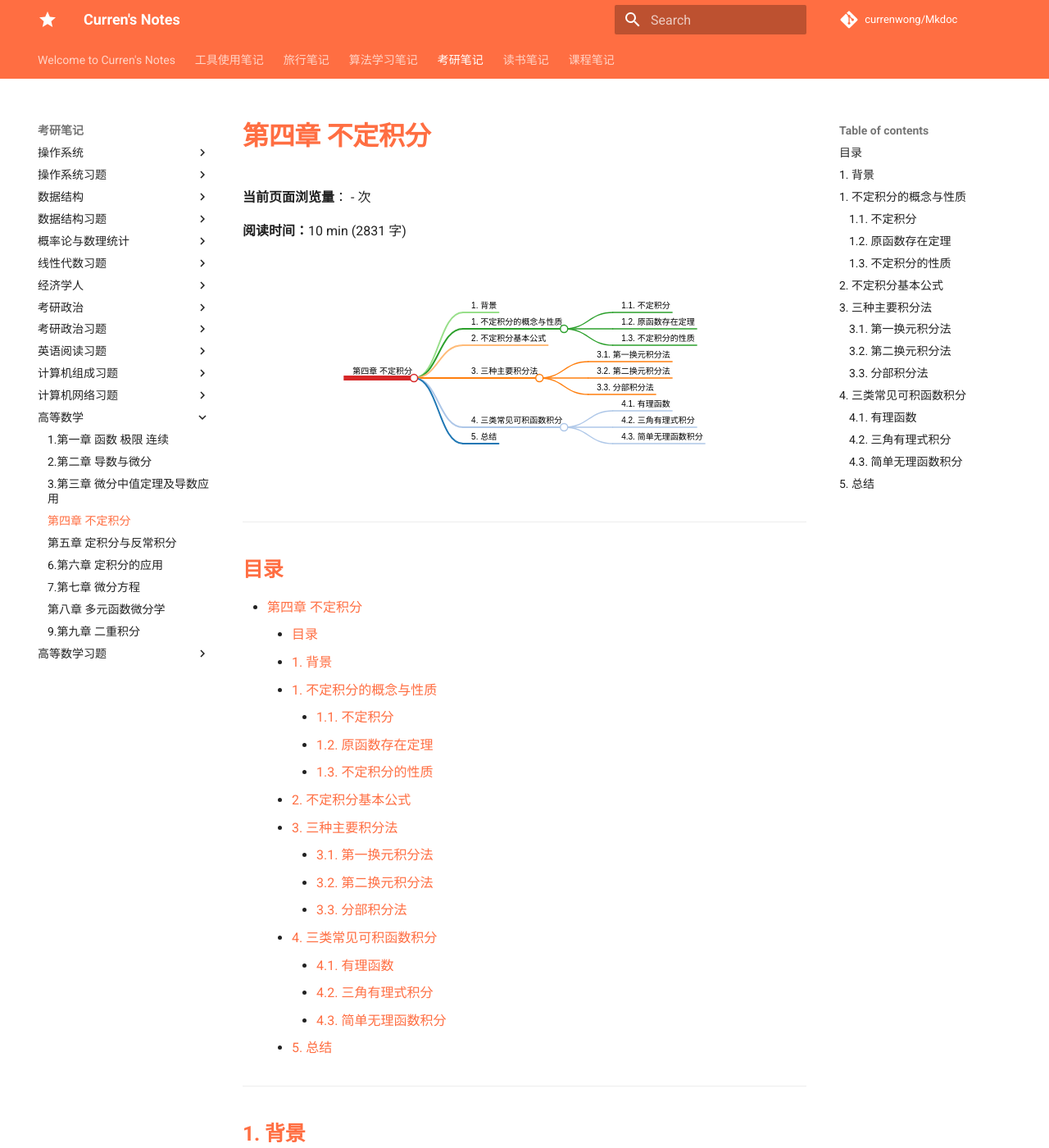
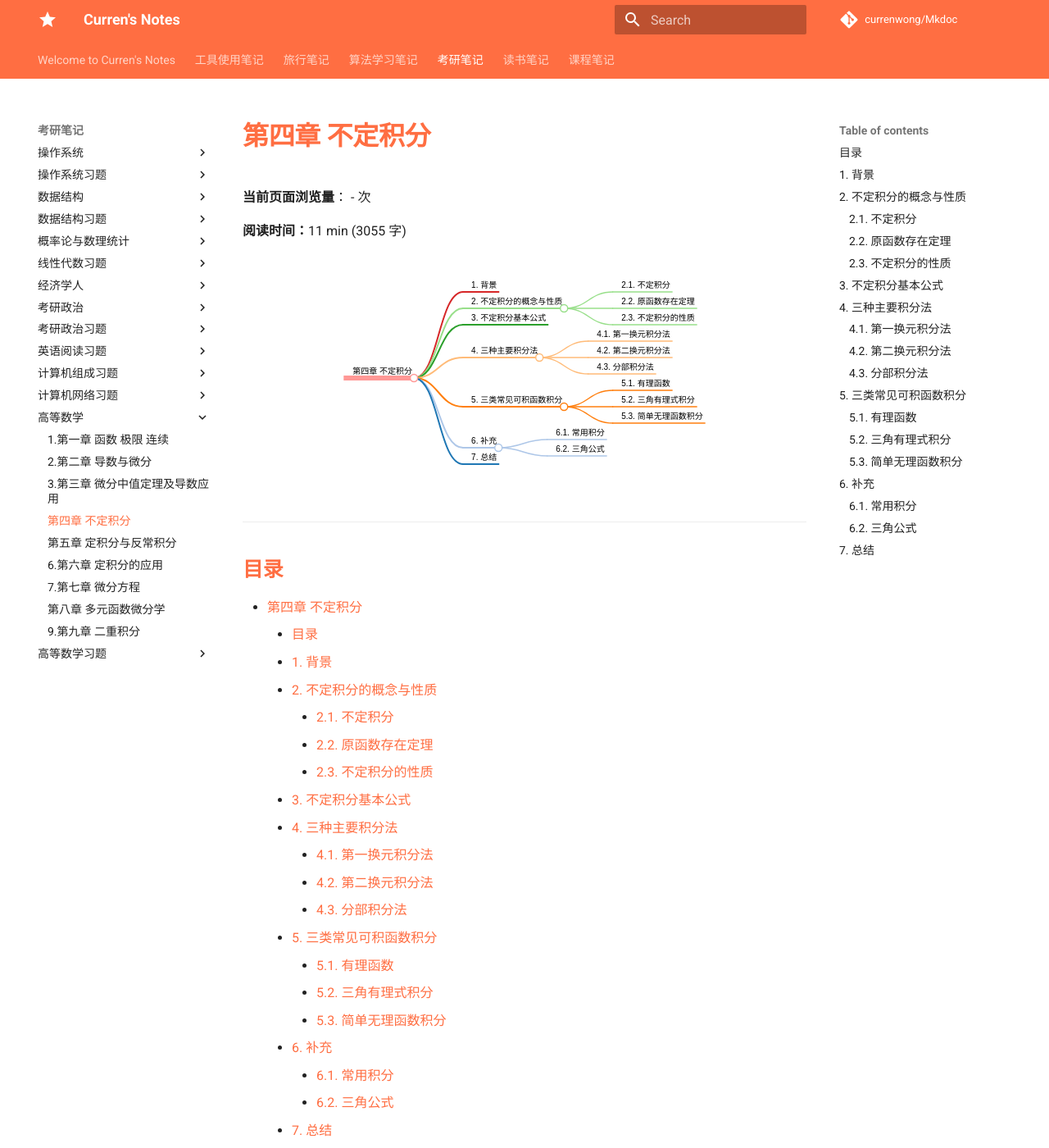
Before and after one commit to CurrenWong/Mkdoc, an MkDocs documentation site: the page built from docs/考研笔记/高等数学/4.第四章_不定积分.md, in a window 1280 px wide and 1400 px high. Shown: the whole window at 82% size. Built offline with MkDocs 1.6.1 and Material for MkDocs 9.7.7, drawn with Linux system fonts in a browser that asks for light colours; a script that is not in the unit is left out; comment, search, counter and statistics services are not loaded; some of the changed text lies outside the part shown.

Commit message:
Update content

```diff
--- a/docs/考研笔记/高等数学/4.第四章_不定积分.md
+++ b/docs/考研笔记/高等数学/4.第四章_不定积分.md
@@ -12,9 +12,9 @@
 
 前段时间复习完了高数第四章的内容，我参考《复习全书·基础篇》和老师讲课的内容对这一章的知识点进行了整理，形成了这篇笔记，方便在移动设备上进行访问和后续的补充修改。
 
-## 1. 不定积分的概念与性质
+## 2. 不定积分的概念与性质
 
-### 1.1. 不定积分
+### 2.1. 不定积分
 
 - **定义**
 
@@ -29,7 +29,7 @@
 
 其中$C$为任意常数
 
-### 1.2. 原函数存在定理
+### 2.2. 原函数存在定理
 
 - **证明存在的定理**
 
@@ -39,7 +39,7 @@
 
 若$f(x)$在区间$I$上有第一类间断点，则$f(x)$在区间$I$上没有原函数
 
-### 1.3. 不定积分的性质
+### 2.3. 不定积分的性质
 
 $$
 (\int {f(x)}dx)' = f(x), d (\int {f(x)}dx) = f(x)dx
@@ -223,9 +223,9 @@
 
 ---
 
-## 3. 三种主要积分法
+## 4. 三种主要积分法
 
-### 3.1. 第一换元积分法
+### 4.1. 第一换元积分法
 
 - **定理** 设$\int f(u) du = F(u) + C$, $u = \varphi(x)$存在连续导数，则
 
@@ -234,7 +234,7 @@
 \tag{4.25}
 $$
 
-### 3.2. 第二换元积分法
+### 4.2. 第二换元积分法
 
 - **定理** 设$x = \varphi (x)$是单调的、可导的函数，并且$\varphi'(t) \ne 0$，又
 
@@ -259,7 +259,7 @@
 
 3. 被积函数含有$\sqrt{x^2 - a^2}$，令$x = a\sec x$.
 
-### 3.3. 分部积分法
+### 4.3. 分部积分法
 
 - **分部积分公式**
 
@@ -290,16 +290,16 @@
 
 ---
 
-## 4. 三类常见可积函数积分
+## 5. 三类常见可积函数积分
 
-### 4.1. 有理函数
+### 5.1. 有理函数
 
 - **有理函数积分** $\int R(x) dx$
 
 1. 一般方法（部分分式法）
 2. 特殊方法（加项减项拆或凑微分降幂）
 
-### 4.2. 三角有理式积分
+### 5.2. 三角有理式积分
 
 - **三角有理式积分** $\int R(\sin x, \cos x) dx$
 
@@ -318,16 +318,52 @@
 2. 若$R(\sin x, - \cos x) = - R(\sin x, \cos x)$，则令$u = \sin x$，或凑$d\sin x$.
 3. 若$R(- \sin x, - \cos x) = R(\sin x, \cos x)$，则令$u = \tan x$，或凑$d\tan x$.
 
-### 4.3. 简单无理函数积分
+### 5.3. 简单无理函数积分
 
 - **简单无理函数积分** $
 \int R(x, \sqrt[n]{\dfrac{ax + b}{cx + d}}) dx$
 
 令$\sqrt[n]{\dfrac{ax + b}{cx + d}} = t$，将其转化为有理函数积分进行计算
 
+## 6. 补充
+
+### 6.1. 常用积分
+
+$$
+\int \frac{1}{x^2 - 1} dx = \ln|\frac{x - 1}{x + 1}| + C
+\tag{4.29}
+$$
+
+$$
+\int \frac{1}{\sqrt{x}} = 2 \sqrt{x} + C
+\tag{4.30}
+$$
+
+### 6.2. 三角公式
+
+$$
+\cos(2x) = \cos^2x - \sin^2x = 2 \cos^2x - 1 = 1 - 2 \sin^2 x
+\tag{4.31}
+$$
+
+$$
+\sin(2x) = 2 \sin x \cos x
+\tag{4.32}
+$$
+
+$$
+\sin(\alpha + \beta) = \sin \alpha \cos \beta + \cos \alpha \sin \beta
+\tag{4.33}
+$$
+
+$$
+\cos(\alpha + \beta) = \cos \alpha \cos \beta + \sin \alpha \sin \beta
+\tag{4.34}
+$$
+
 ---
 
-## 5. 总结
+## 7. 总结
 
 - 两个概念
     - 原函数
```
Also changed, not shown: other parts of docs/考研笔记/高等数学/4.第四章_不定积分.md (+1 -1 lines), docs/考研笔记/英语阅读习题/7.2003真题阅读.md (+3 -3 lines), docs/考研笔记/英语阅读习题/8.2004真题阅读.md (+3 -3 lines), docs/考研笔记/英语阅读习题/9.2005真题阅读.md (added, +317 -0 lines), docs/考研笔记/高等数学/5.第五章_定积分与反常积分.md (+46 -8 lines), docs/考研笔记/考研政治/时政/2020/1.十月时政考点整理.md (renamed from docs/考研笔记/考研政治/时政/1.十月时政考点整理.md), docs/考研笔记/考研政治/时政/2020/2.九月时政考点整理.md (renamed from docs/考研笔记/考研政治/时政/2.九月时政考点整理.md), docs/考研笔记/考研政治/时政/2020/3.十一月时政考点整理.md (renamed from docs/考研笔记/考研政治/时政/3.十一月时政考点整理.md), docs/考研笔记/考研政治习题/每日知识点/2020/1.每日知识点第一季.md (renamed from docs/考研笔记/考研政治习题/每日知识点/1.每日知识点第一季.md), docs/考研笔记/考研政治习题/每日知识点/2020/2.每日知识点第二季.md (renamed from docs/考研笔记/考研政治习题/每日知识点/2.每日知识点第二季.md), docs/考研笔记/考研政治习题/每日知识点/2020/3.每日知识点第三季.md (renamed from docs/考研笔记/考研政治习题/每日知识点/3.每日知识点第三季.md), docs/考研笔记/考研政治习题/每日知识点/2020/4.每日知识点第四季.md (renamed from docs/考研笔记/考研政治习题/每日知识点/4.每日知识点第四季.md), docs/考研笔记/考研政治习题/每日知识点/2020/5.每日知识点第五季.md (renamed from docs/考研笔记/考研政治习题/每日知识点/5.每日知识点第五季.md), docs/考研笔记/考研政治习题/每日知识点/2021/1.每日知识点8月.md (added), 1 more files.
